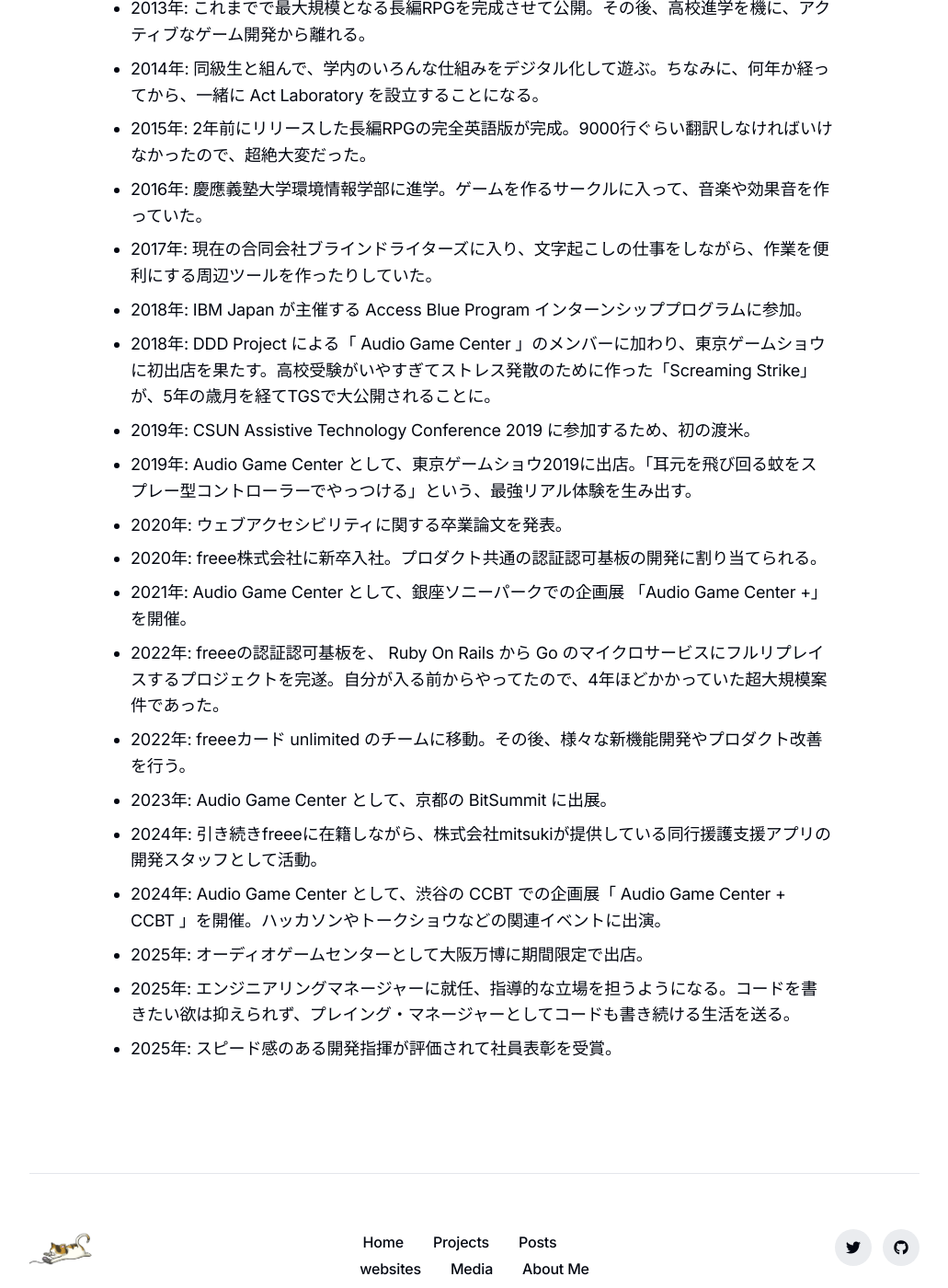
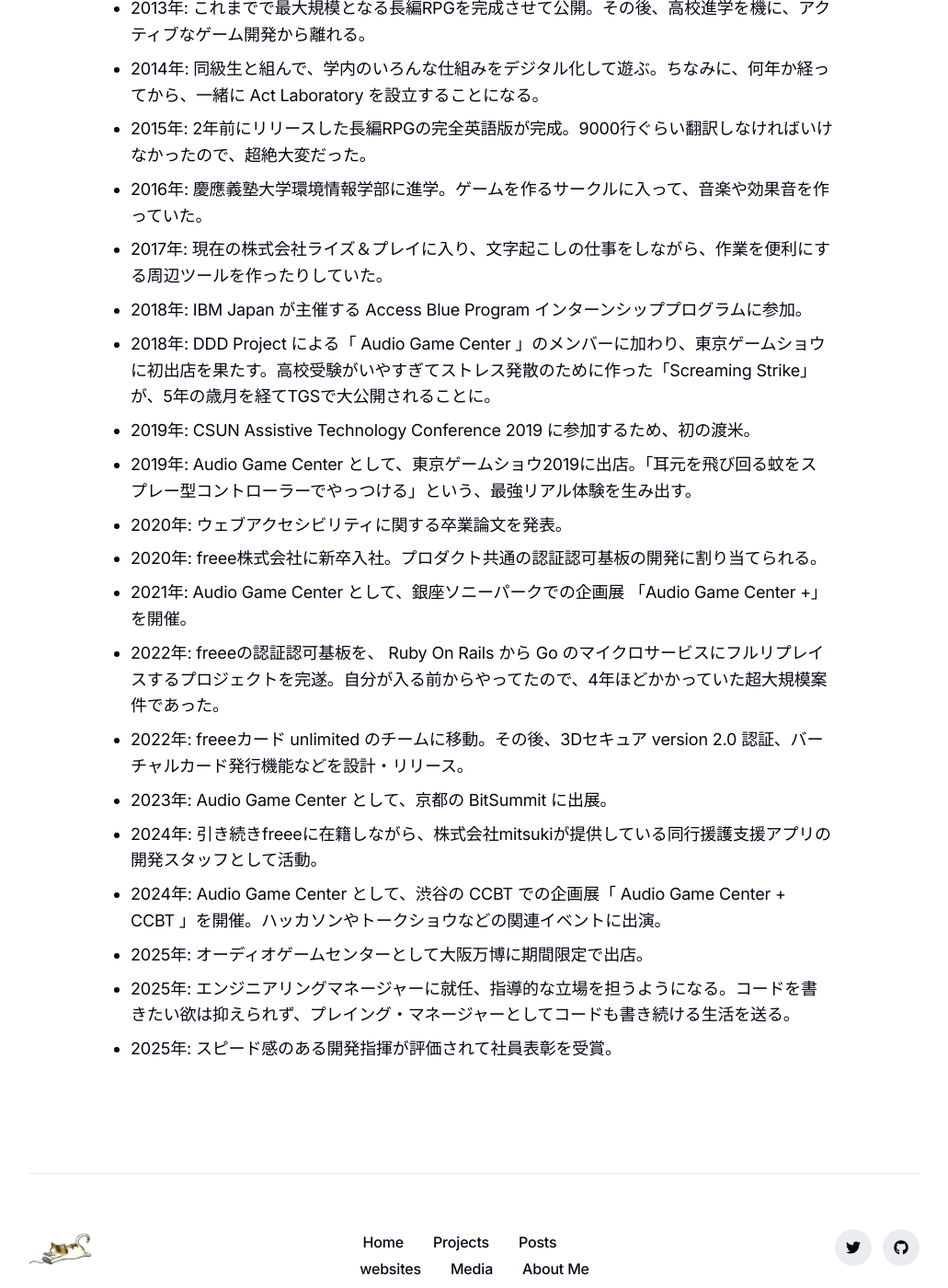
Before and after one commit to yncat/lp, a Jekyll site: the page built from _pages/about.md, in a window 1280 px wide and 1400 px high, scrolled down 2076 px. Shown: the whole window at 92% size, without its empty margins (124-1155 px from the left). Built offline with Jekyll 4.4.1, drawn with Linux system fonts in a browser that asks for light colours.

Commit message:
Update bio

```diff
--- a/_pages/about.md
+++ b/_pages/about.md
@@ -32,7 +32,7 @@
 * 2014年: 同級生と組んで、学内のいろんな仕組みをデジタル化して遊ぶ。ちなみに、何年か経ってから、一緒に Act Laboratory を設立することになる。
 * 2015年: 2年前にリリースした長編RPGの完全英語版が完成。9000行ぐらい翻訳しなければいけなかったので、超絶大変だった。
 * 2016年: 慶應義塾大学環境情報学部に進学。ゲームを作るサークルに入って、音楽や効果音を作っていた。
-* 2017年: 現在の合同会社ブラインドライターズに入り、文字起こしの仕事をしながら、作業を便利にする周辺ツールを作ったりしていた。
+* 2017年: 現在の株式会社ライズ＆プレイに入り、文字起こしの仕事をしながら、作業を便利にする周辺ツールを作ったりしていた。
 * 2018年: IBM Japan が主催する Access Blue Program インターンシッププログラムに参加。
 * 2018年: DDD Project による「 Audio Game Center 」のメンバーに加わり、東京ゲームショウに初出店を果たす。高校受験がいやすぎてストレス発散のために作った「Screaming Strike」が、5年の歳月を経てTGSで大公開されることに。
 * 2019年: CSUN Assistive Technology Conference 2019 に参加するため、初の渡米。
@@ -41,7 +41,7 @@
 * 2020年: freee株式会社に新卒入社。プロダクト共通の認証認可基板の開発に割り当てられる。
 * 2021年: Audio Game Center として、銀座ソニーパークでの企画展 「Audio Game Center +」を開催。
 * 2022年: freeeの認証認可基板を、 Ruby On Rails から Go のマイクロサービスにフルリプレイスするプロジェクトを完遂。自分が入る前からやってたので、4年ほどかかっていた超大規模案件であった。
-* 2022年: freeeカード unlimited のチームに移動。その後、様々な新機能開発やプロダクト改善を行う。
+* 2022年: freeeカード unlimited のチームに移動。その後、3Dセキュア version 2.0 認証、バーチャルカード発行機能などを設計・リリース。
 * 2023年: Audio Game Center として、京都の BitSummit に出展。
 * 2024年: 引き続きfreeeに在籍しながら、株式会社mitsukiが提供している同行援護支援アプリの開発スタッフとして活動。
 * 2024年: Audio Game Center として、渋谷の CCBT での企画展「 Audio Game Center + CCBT 」を開催。ハッカソンやトークショウなどの関連イベントに出演。
```
Also changed, not shown: _pages/about-en.md (+2 -2 lines).
